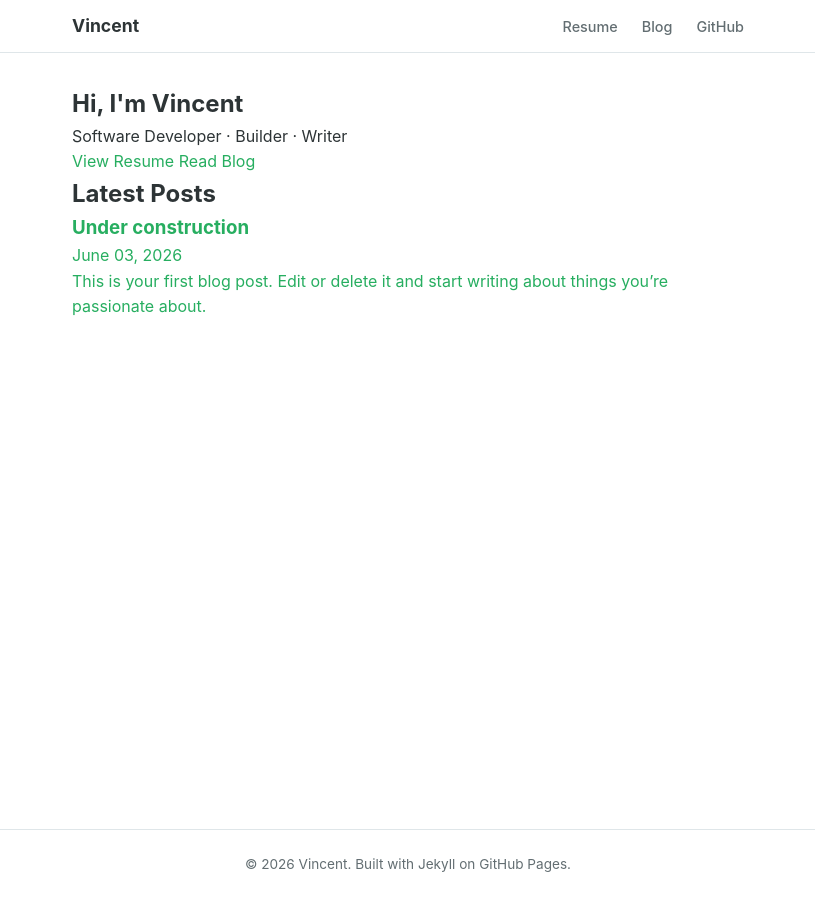
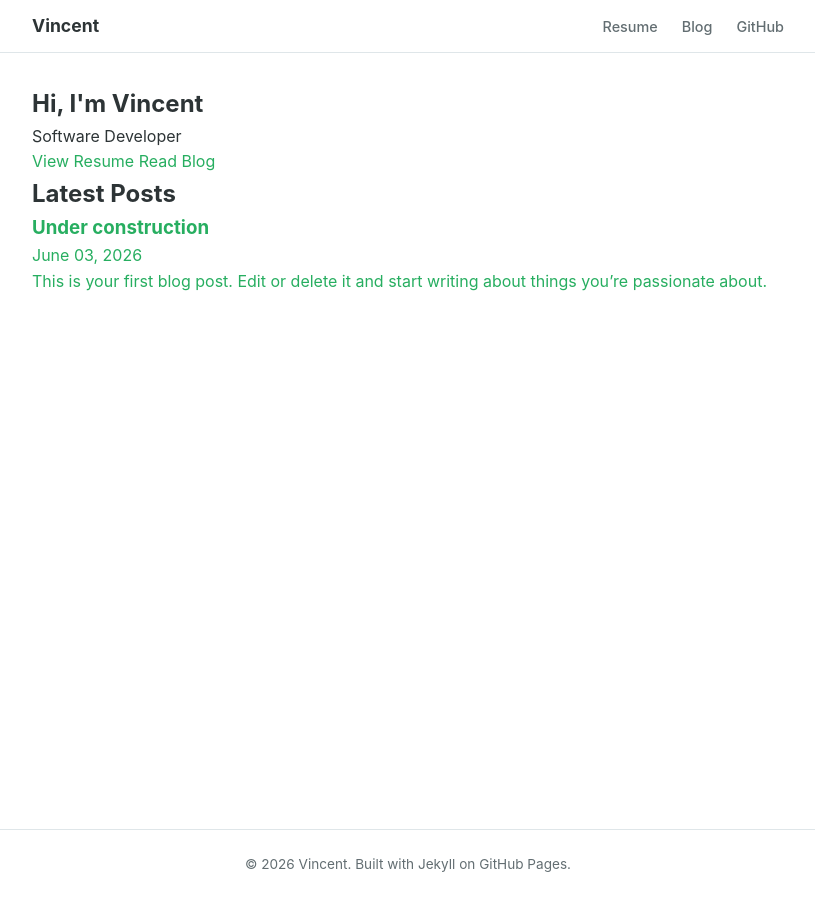
Before and after one commit to Vincentp90/Vincentp90.github.io, a Jekyll site: the page built from index.html, in a window 1280 px wide. Shown: the whole page, without its empty margins (232-1047 px from the left). Built offline with Jekyll 4.4.1, drawn with Linux system fonts in a browser that asks for light colours.

Commit message:
small layout improvement

```diff
--- a/assets/main.css
+++ b/assets/main.css
@@ -10,7 +10,7 @@
   --color-code-bg: #f1f3f5;
   --font-sans: -apple-system, BlinkMacSystemFont, "Segoe UI", Roboto, Oxygen, Ubuntu, Cantarell, sans-serif;
   --font-mono: "SFMono-Regular", Consolas, "Liberation Mono", Menlo, monospace;
-  --max-width: 720px;
+  --max-width: 800px;
   --radius: 6px;
 }
 
@@ -464,3 +464,8 @@ img {
   font-size: 0.9rem;
   font-weight: 500;
 }
+
+.projects {
+  margin-left: 2.5rem;
+  margin-top: 0.5rem;
+}
--- a/index.html
+++ b/index.html
@@ -5,7 +5,7 @@ layout: default
 <section class="landing">
   <div class="landing-hero">
     <h1 class="landing-title">Hi, I'm {{ site.author.name }}</h1>
-    <p class="landing-subtitle">Software Developer · Builder · Writer</p>
+    <p class="landing-subtitle">Software Developer</p>
     <div class="landing-actions">
       <a href="{{ '/resume/' | relative_url }}" class="btn btn-primary">View Resume</a>
       <a href="{{ '/blog/' | relative_url }}" class="btn btn-secondary">Read Blog</a>
```
